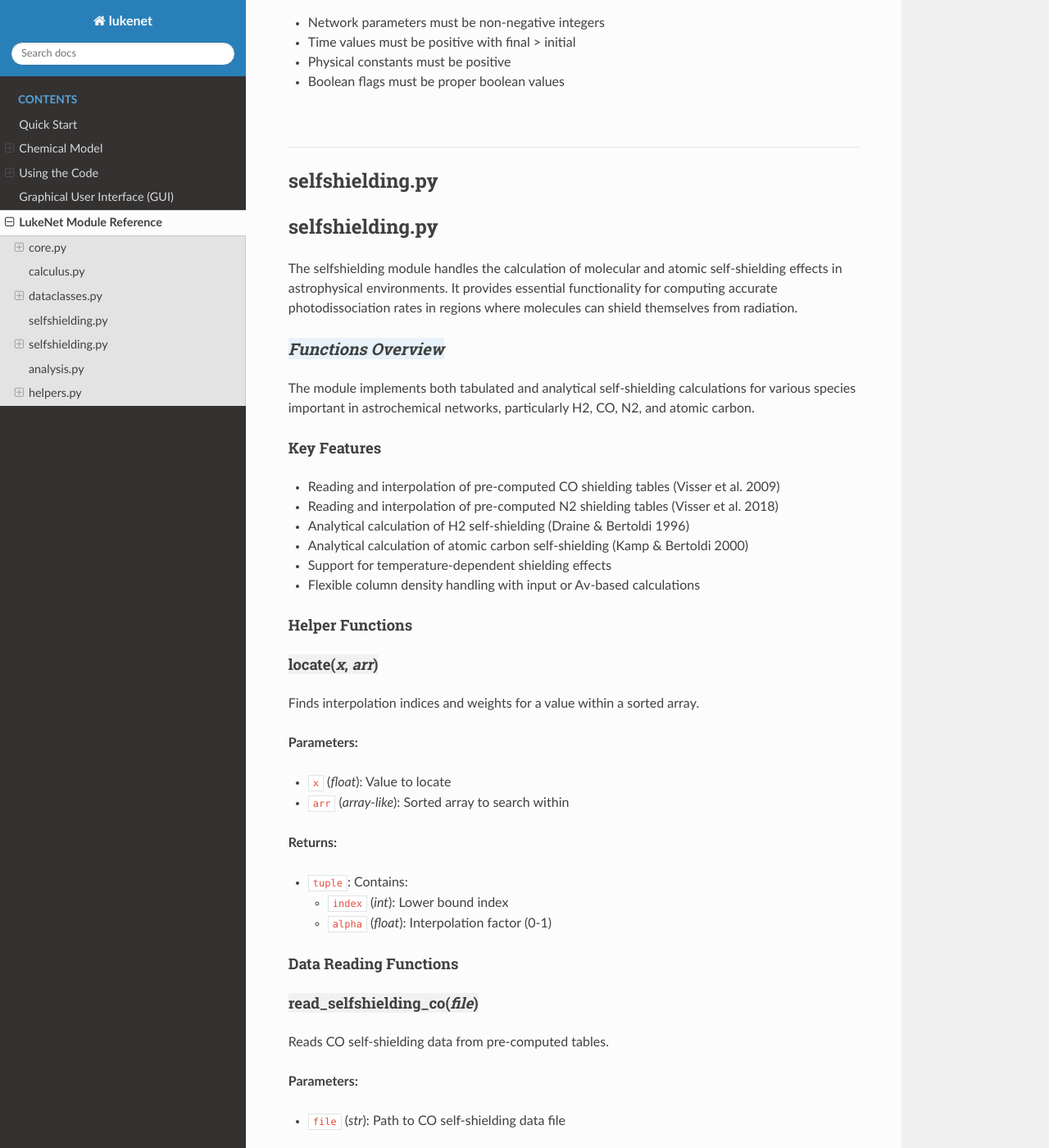
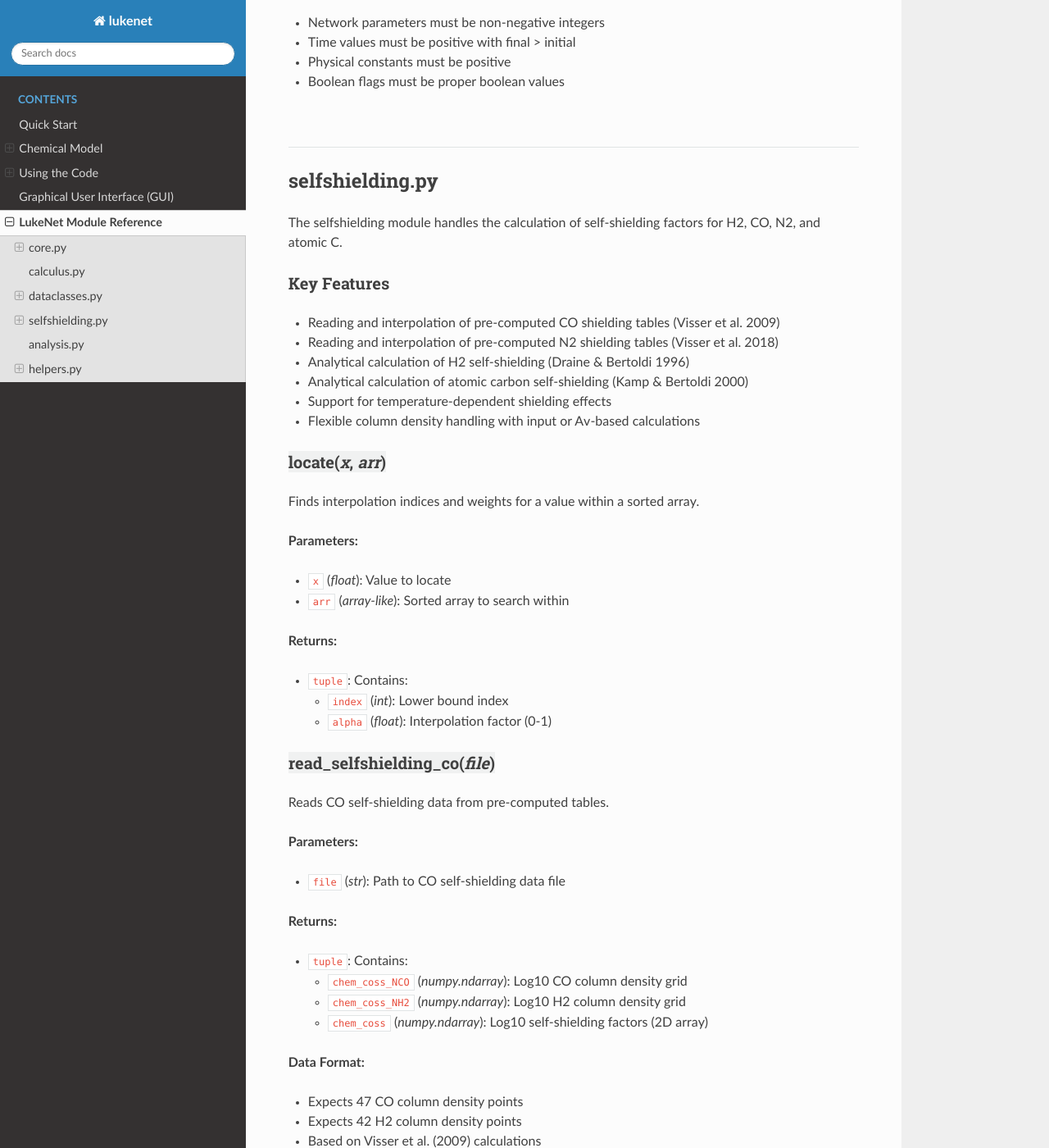
Before and after one commit to lukekeyte/lukenet-docs, a Sphinx documentation site: the page built from docs/lukenet_module_reference/index.md, in a window 1280 px wide and 1400 px high, scrolled down 7134 px. Shown: the whole window at 82% size. Built offline with Sphinx 7.4.7 and the Read the Docs theme 3.1.0, drawn with Linux system fonts in a browser that asks for light colours; some of the changed text lies outside the part shown.

Commit message:
Module Reference

```diff
--- a/docs/lukenet_module_reference/index.md
+++ b/docs/lukenet_module_reference/index.md
@@ -286,13 +286,7 @@ Contains simulation parameters and physical constants.
 
 ## selfshielding.py
 
-## selfshielding.py
-
-The selfshielding module handles the calculation of molecular and atomic self-shielding effects in astrophysical environments. It provides essential functionality for computing accurate photodissociation rates in regions where molecules can shield themselves from radiation.
-
-### <span style="background-color: #E9F2F9">*Functions Overview*</span>
-
-The module implements both tabulated and analytical self-shielding calculations for various species important in astrochemical networks, particularly H2, CO, N2, and atomic carbon.
+The selfshielding module handles the calculation of self-shielding factors for H2, CO, N2, and atomic C.
 
 #### Key Features
 - Reading and interpolation of pre-computed CO shielding tables (Visser et al. 2009)
@@ -302,7 +296,6 @@ The module implements both tabulated and analytical self-shielding calculations
 - Support for temperature-dependent shielding effects
 - Flexible column density handling with input or Av-based calculations
 
-#### Helper Functions
 
 #### <span style="background-color:rgba(215, 217, 219, 0.33)">locate(*x*, *arr*)</span>
 
@@ -317,7 +310,6 @@ Finds interpolation indices and weights for a value within a sorted array.
   - `index` (*int*): Lower bound index
   - `alpha` (*float*): Interpolation factor (0-1)
 
-#### Data Reading Functions
 
 #### <span style="background-color:rgba(215, 217, 219, 0.33)">read_selfshielding_co(*file*)</span>
 
@@ -356,8 +348,6 @@ Reads N2 self-shielding data from pre-computed tables.
 - Expects 46 H2 column density points
 - Expects 10 H column density points
 - Based on Visser et al. (2018) calculations
-
-#### Shielding Calculation Functions
 
 #### <span style="background-color:rgba(215, 217, 219, 0.33)">calc_selfshielding_co(*chem_coss_NCO*, *chem_coss_NH2*, *chem_coss*, *col_h2*, *col_co*)</span>
 
```
